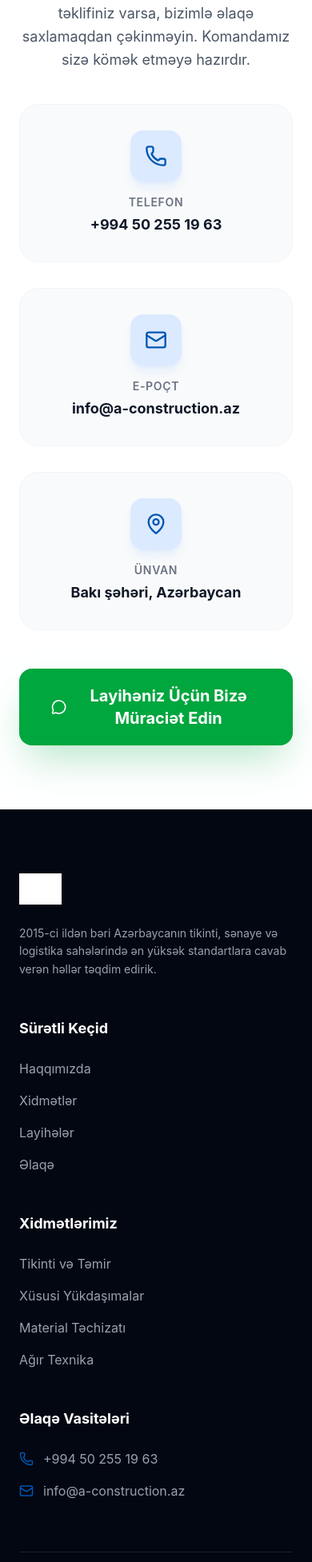
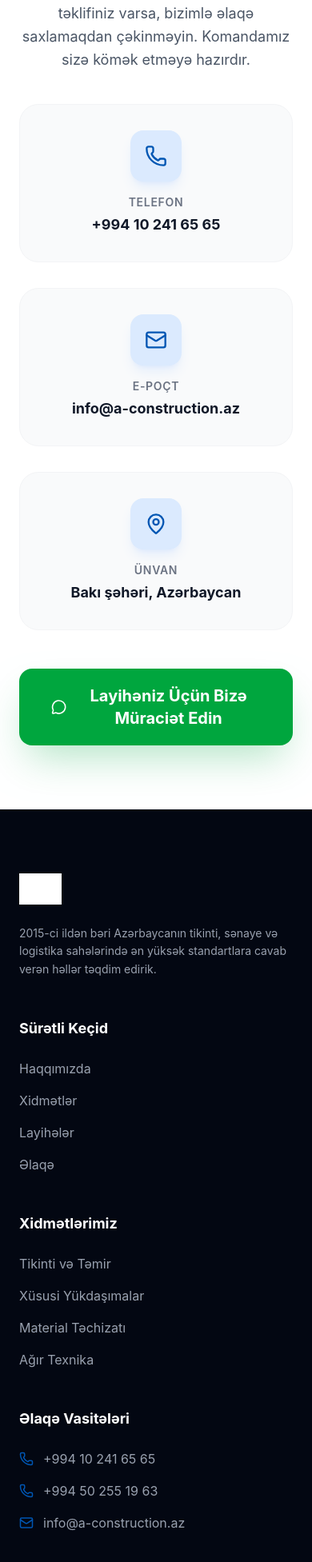
Before and after one commit to aconstructionaz-spec/a-construction, a React (Vite) app: page / in a window 390 px wide. Shown: the part 7952-9905 px from the top of the page at 80% size. Built offline with nearby package versions, Linux system fonts and the light colour scheme; grey boxes are pictures that could not be loaded.

Commit message:
fix: Update contact phone numbers
Updates the primary and secondary phone numbers displayed and linked across the header, contact section, and footer.

```diff
--- a/src/components/Contact.tsx
+++ b/src/components/Contact.tsx
@@ -25,7 +25,7 @@ export default function Contact() {
 
           <div className="grid md:grid-cols-3 gap-8 text-left mb-12">
             <a
-              href="tel:+994502551963"
+              href="tel:+994102416565"
               className="flex flex-col items-center space-y-4 group p-8 rounded-3xl bg-gray-50 hover:bg-white hover:shadow-xl transition-all duration-300 border border-gray-100"
             >
               <div className="w-16 h-16 bg-blue-100 text-brand-blue rounded-2xl flex items-center justify-center group-hover:bg-brand-blue group-hover:text-white transition-all shadow-lg shadow-blue-500/10">
@@ -33,7 +33,7 @@ export default function Contact() {
               </div>
               <div className="text-center">
                 <div className="text-sm text-gray-500 font-semibold uppercase tracking-wider mb-1">Telefon</div>
-                <div className="text-lg font-bold text-gray-900">+994 50 255 19 63</div>
+                <div className="text-lg font-bold text-gray-900">+994 10 241 65 65</div>
               </div>
             </a>
             <a
@@ -61,7 +61,7 @@ export default function Contact() {
 
           <div className="flex justify-center">
             <a
-              href="https://wa.me/994502551963"
+              href="https://wa.me/994102416565"
               target="_blank"
               rel="noopener noreferrer"
               className="flex items-center space-x-3 px-10 py-5 bg-green-600 hover:bg-green-700 text-white rounded-2xl font-bold text-xl transition-all shadow-2xl shadow-green-600/30 hover:-translate-y-1 active:translate-y-0"
--- a/src/components/Footer.tsx
+++ b/src/components/Footer.tsx
@@ -46,7 +46,11 @@ export default function Footer() {
             <ul className="space-y-4">
               <li className="flex items-center space-x-3 text-gray-400">
                 <Phone size={18} className="text-brand-blue" />
-                <span>+994 50 255 19 63</span>
+                <a href="tel:+994102416565" className="hover:text-white transition-colors">+994 10 241 65 65</a>
+              </li>
+              <li className="flex items-center space-x-3 text-gray-400">
+                <Phone size={18} className="text-brand-blue" />
+                <a href="tel:+994502551963" className="hover:text-white transition-colors">+994 50 255 19 63</a>
               </li>
               <li className="flex items-center space-x-3 text-gray-400">
                 <Mail size={18} className="text-brand-blue" />
--- a/src/components/Header.tsx
+++ b/src/components/Header.tsx
@@ -57,7 +57,7 @@ export default function Header() {
             </a>
           ))}
           <a
-            href="tel:+994502551963"
+            href="tel:+994102416565"
             className={`flex items-center space-x-2 px-4 py-2 rounded-full border transition-all ${
               isScrolled
               ? 'border-brand-blue text-brand-blue hover:bg-brand-blue hover:text-white'
@@ -65,7 +65,7 @@ export default function Header() {
             }`}
           >
             <Phone size={16} />
-            <span className="font-semibold">+994 50 255 19 63</span>
+            <span className="font-semibold">+994 10 241 65 65</span>
           </a>
         </nav>
 
@@ -100,11 +100,11 @@ export default function Header() {
                 </a>
               ))}
               <a
-                href="tel:+994502551963"
+                href="tel:+994102416565"
                 className="flex items-center justify-center space-x-2 px-4 py-4 rounded-xl bg-brand-blue text-white font-bold"
               >
                 <Phone size={20} />
-                <span>+994 50 255 19 63</span>
+                <span>+994 10 241 65 65</span>
               </a>
             </nav>
           </motion.div>
```
